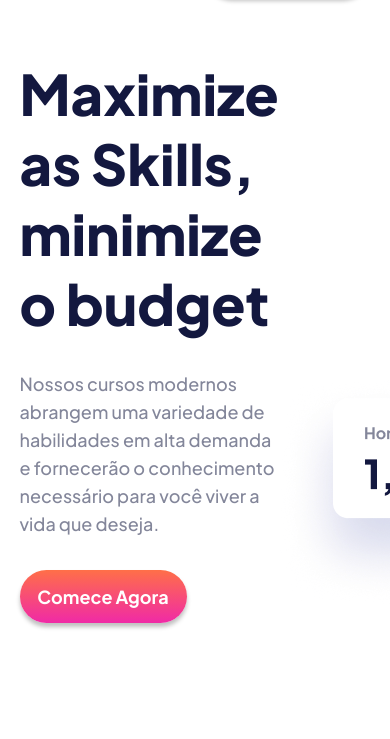
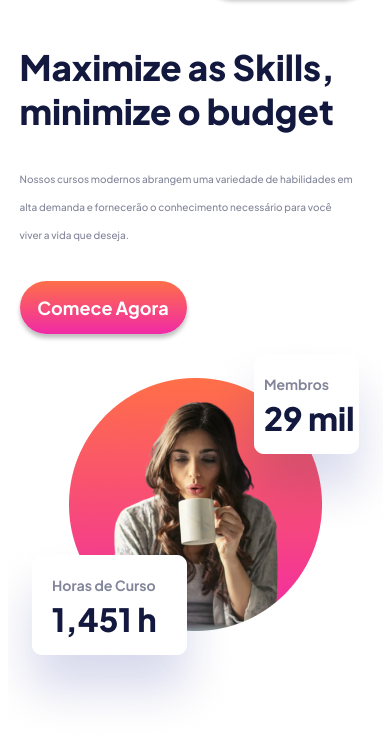
Before and after one commit to SavioPetrus/Skilled, a plain HTML site: page index.html in a window 390 px wide. Shown: the part 75-814 px from the top of the page. Drawn offline with Linux system fonts and the light colour scheme.

Commit message:
Adição de novas imagens da seção de introdução da página principal, foi implementado também responsividade a página

```diff
--- a/index.html
+++ b/index.html
@@ -51,6 +51,12 @@
                     <div class="heroi-desktop-img">
                         <img src="assets/image-hero-desktop.webp" alt="">
                     </div>
+                    <div class="heroi-tablet-img">
+                        <img src="assets/image-hero-tablet.webp" alt="">
+                    </div>
+                    <div class="heroi-mobile-img">
+                        <img src="assets/image-hero-mobile.webp" alt="">
+                    </div>
                 </div>
             </div>
         </section>
--- a/main.css
+++ b/main.css
@@ -63,6 +63,7 @@ ul li {
     font-weight: 700;
     cursor: pointer;
     transition: opacity .2s ease-in;
+    position: relative;
 }
 
 .botao-preto:hover {
@@ -99,6 +100,8 @@ ul li {
     font-weight: 500;
     line-height: 28px;
     margin-top: 2rem;
+    width: 76%;
+
 }
 
 .heroi-botao {
@@ -122,10 +125,17 @@ ul li {
 }
 
 .heroi-desktop-img {
-    margin-right: -33rem;
-    margin-top: -15rem;
+    margin-right: -38rem;
+    margin-top: -14rem;
 }
 
+.heroi-tablet-img{
+    display: none;
+}
+
+.heroi-mobile-img{
+    display: none;
+}
 
 
 /*
@@ -140,10 +150,116 @@ ul li {
 
     */
 
+@media screen and (max-width: 1440px) {
+
+    .heroi-texto h1 {
+        width: 100%;
+        font-size: 53px;
+    }
+
+    .heroi-texto p {
+        width: 80%;
+
+    }
+
+    .heroi-desktop-img {
+        display: none;
+    }
+
+    .heroi-tablet-img {
+        display: block;
+        margin-right: -30rem;
+        margin-top: -10rem;
+    }
+
+}
+
+@media screen and (max-width: 1280px) {
+    .heroi-texto h1 {
+        width: 100%;
+        font-size: 50px;
+
+    }
+
+    .heroi-texto p {
+        width: 90%;
+    }
+
+    .heroi-tablet-img {
+        margin-right: -28rem;
+        margin-top: -10rem;
+    }
+}
+
+@media screen and (max-width: 1024px) {
+    .heroi-texto h1 {
+        width: 90%;
+        font-size: 32px;
+
+    }
+
+    .heroi-texto p{
+        width: 90%;
+        font-size: 16px;
+    }
+
+
+}
+
+@media screen and (max-width: 932px) {
+    .heroi-texto h1 {
+        width: 150%;
+        font-size: 24px;
+
+    }
+
+    .heroi-texto p{
+        width: 150%;
+        font-size: 10px;
+    }
+
+
+}
+
+@media screen and (max-width:980px) {
+    .heroi-tablet-img{
+        display: none;
+    }
+
+    #heroi{
+        margin-top: 3rem;
+    }
+
+    .heroi-conteudo-container{
+        flex-direction: column;
+    }
+
+    .heroi-texto h1{
+        width: 100%;
+        font-size: 35px;
+
+    }
+
+    .heroi-texto p{
+        width: 95%;
+    }
+
+    .heroi-mobile-img{
+        display: block;
+    }
+
+}
+
 @media screen and (max-width:320px) {
     .botao-preto {
         width: 130px;
         height: 40px;
         font-size: 14px;
     }
+
+    .heroi-texto h1{
+        width: 100%;
+        font-size: 27px;
+    }
+
 }
```
Also changed, not shown: assets/image-hero-desktop.png (deleted), assets/image-hero-mobile.webp (added), assets/image-hero-tablet.webp (added).
